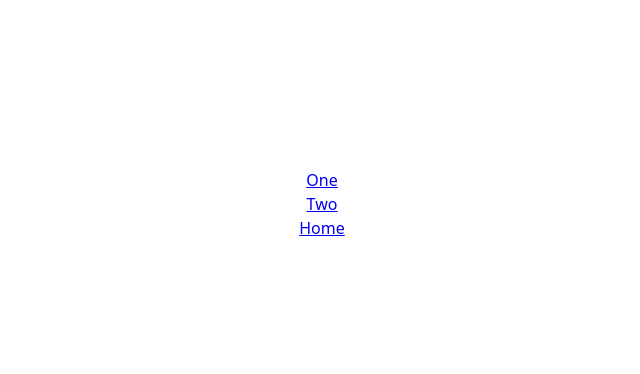
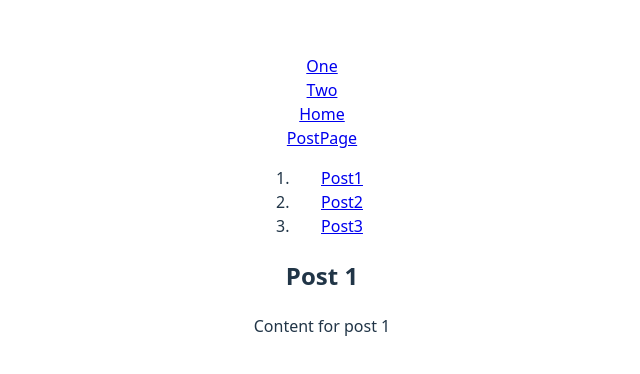
Before and after one commit to SECE-24-28/classroom-project-SuryaTK2007, a React (Vite) app in the folder react/react-app/: page /post/1 in a window 1280 px wide. Before the commit this address had no page. Shown: the part 196-570 px from the top of the page, without its empty margins (318-958 px from the left). Built offline with nearby package versions, Linux system fonts and the light colour scheme.

Commit message:
implemented routing for posts using useParams

```diff
--- a/react/react-app/src/App.jsx
+++ b/react/react-app/src/App.jsx
@@ -4,6 +4,7 @@
 import { DataProvider } from './context/DataContext';
 import One from './One';
 import Two from './Two';
+import PostPg from './PostPg';
 import {Routes, Route, Link} from 'react-router-dom'
 function App() {
 
@@ -12,13 +13,15 @@
       <nav>
         <Link to='/one'>One</Link><br />
         <Link to='/two'>Two</Link><br />
-        <Link to='/'>Home</Link>
+        <Link to='/'>Home</Link><br />
+        <Link to='/post'>PostPage</Link>
       </nav>
       <DataProvider>
           <Routes>
             <Route path='/one' element={<One/>}/>
             <Route path='/two' element={<Two/>}/>
             <Route path='/' element={<h1>Home</h1>} />
+            <Route path='/post/*' element={<PostPg/>}/>
           </Routes>
       </DataProvider>
     </>
--- /dev/null
+++ b/react/react-app/src/Post.jsx
@@ -0,0 +1,15 @@
+import React from 'react'
+import { useParams } from 'react-router-dom'
+
+const Post = () => {
+  const { id } = useParams()
+
+  return (
+    <div>
+      <h2>Post {id}</h2>
+      <p>Content for post {id}</p>
+    </div>
+  )
+}
+
+export default Post
--- /dev/null
+++ b/react/react-app/src/PostPg.jsx
@@ -0,0 +1,23 @@
+import { Route } from 'react-router-dom'
+import React from 'react'
+import { Link } from 'react-router-dom'
+import { Routes } from 'react-router-dom'
+import { useParams } from 'react-router-dom'
+import Post from './Post'
+
+const PostPg = () => {
+  return (
+    <div>
+    <ol>
+        <li><Link to='/post/1'>Post1</Link></li>
+        <li><Link to='/post/2'>Post2</Link></li>
+        <li><Link to='/post/3'>Post3</Link></li>
+    </ol>
+      <Routes>
+        <Route path=':id' element={<Post />}/>
+      </Routes>
+    </div>
+  )
+}
+
+export default PostPg
```
